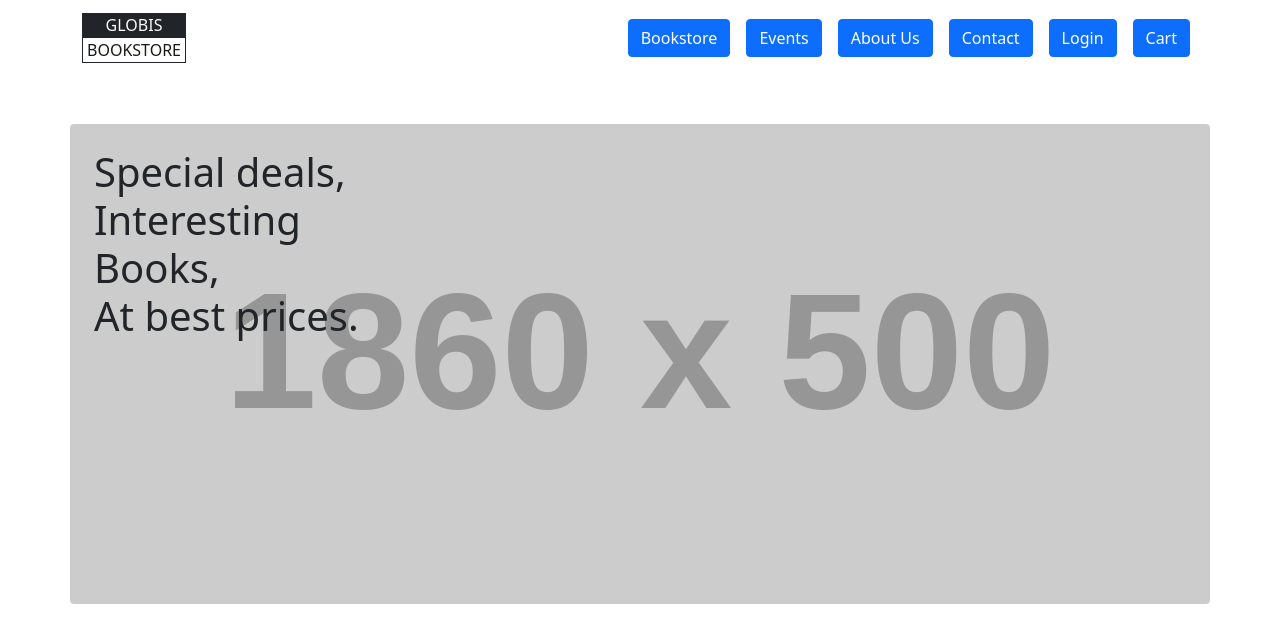
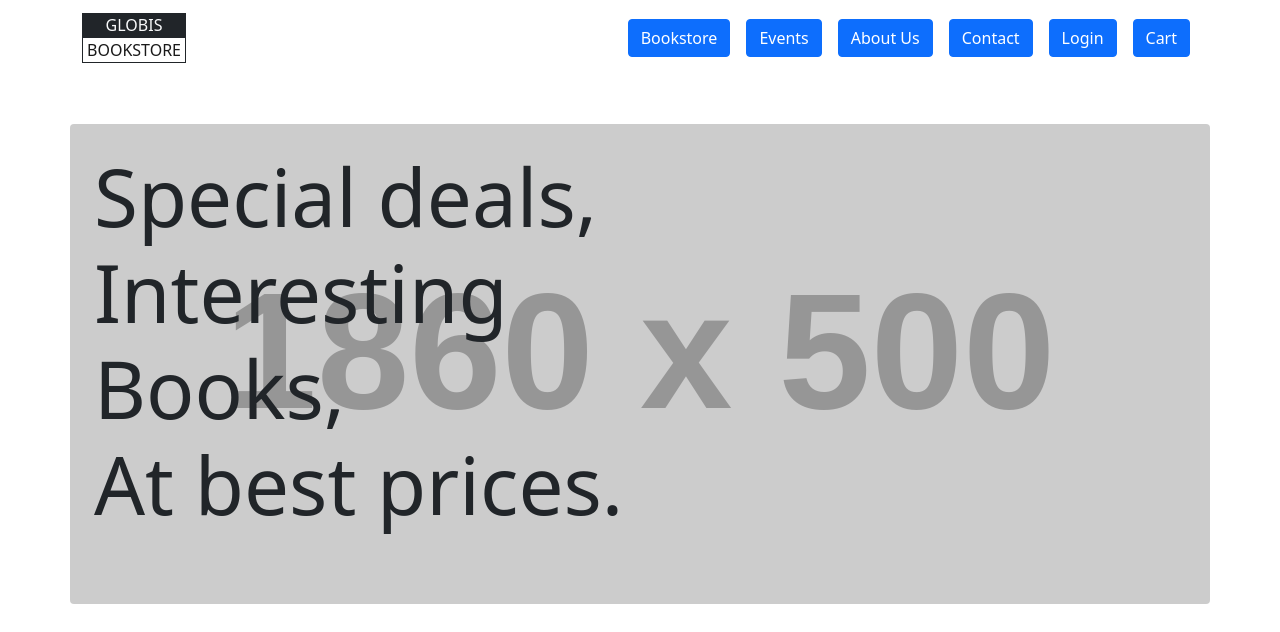
Before and after one commit to progressitech/globis-bookstore, a React app in the folder frontend/: page / in a window 1280 px wide. Shown: the top 632 px of the page. Built offline with nearby package versions, Linux system fonts and the light colour scheme; placeholder pictures from the web are drawn by us.

Commit message:
changed countainer-1-h1 (font size)

```diff
--- a/frontend/src/ui/App.css
+++ b/frontend/src/ui/App.css
@@ -13,6 +13,10 @@
     height: 30rem;
 }
 
+.container-1-h1 {
+    font-size: 5rem;
+}
+
 Footer {
     background-color: (14,52,90);
 }
--- a/frontend/src/ui/Home.js
+++ b/frontend/src/ui/Home.js
@@ -8,7 +8,7 @@ export function Home() {
       <Container
         className="container-1-image text-dark bg-opacity-10 rounded my-5 p-4"
       >
-        <h1>Special deals, <br /> Interesting <br />Books, <br />At best prices.</h1>
+        <h1 className="container-1-h1">Special deals, <br /> Interesting <br />Books, <br />At best prices.</h1>
       </Container>
       <Container>
                 <Row>
```
